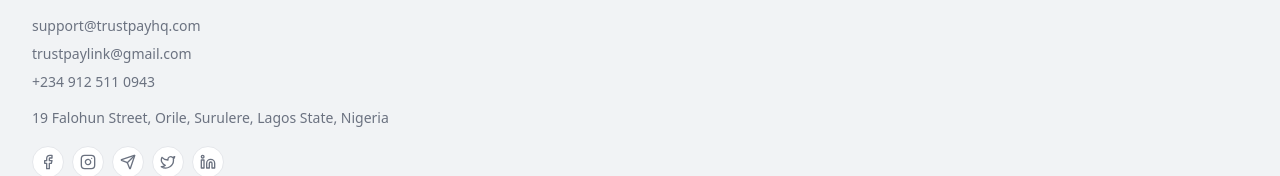
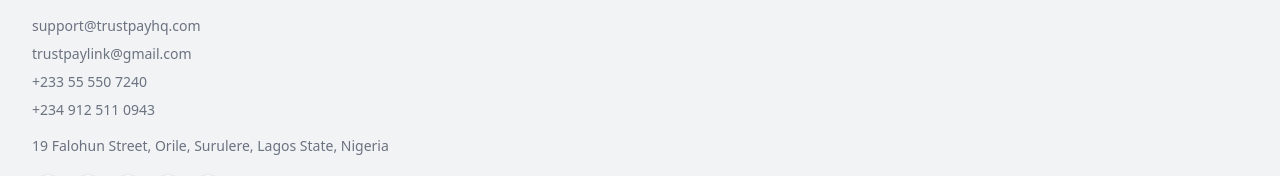
Before and after one commit to paullight1/turnpay, a Next.js app in the folder WEBSITE/: page / in a window 1280 px wide. Shown: the part 7893-8069 px from the top of the page. Built offline with nearby package versions, Linux system fonts and the light colour scheme; no server answers.

Commit message:
fix(website): retain Ghana phone alongside second contact number

```diff
--- a/WEBSITE/src/components/marketing/marketing-shell.tsx
+++ b/WEBSITE/src/components/marketing/marketing-shell.tsx
@@ -117,6 +117,12 @@ export function MarketingShell({ children }: { children: React.ReactNode }) {
                   trustpaylink@gmail.com
                 </a>
                 <a
+                  href="tel:+233555507240"
+                  className="w-fit transition-colors hover:text-foreground focus-visible:rounded-md focus-visible:ring-3 focus-visible:ring-primary/50"
+                >
+                  +233 55 550 7240
+                </a>
+                <a
                   href="tel:+2349125110943"
                   className="w-fit transition-colors hover:text-foreground focus-visible:rounded-md focus-visible:ring-3 focus-visible:ring-primary/50"
                 >
```
